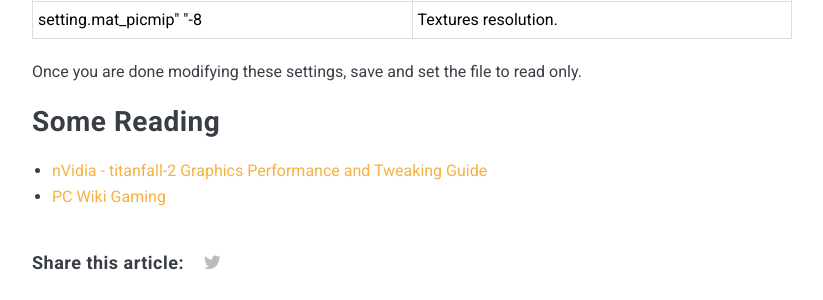
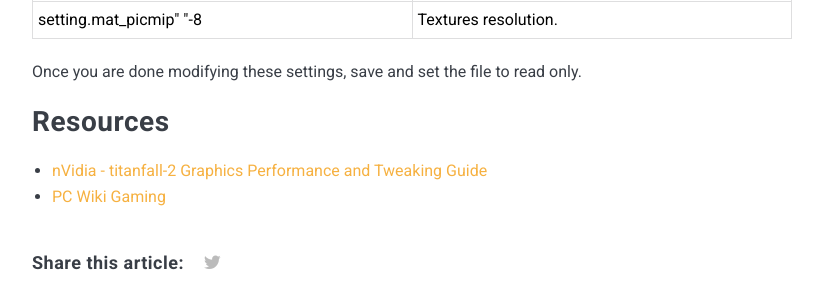
Before and after one commit to AnticOwl/anticowl.github.io, a Jekyll site: the page built from _posts/2024-07-18-Titanfall2.md, in a window 1280 px wide and 900 px high, scrolled down 2797 px, cut to the strip 0-508 px from the top of the window. Shown: the part 155-455 px from the top of the strip, without its empty margins (228-1051 px from the left). Built offline with Jekyll 4.4.1, drawn with Linux system fonts in a browser that asks for light colours; nearby versions of some CDN libraries.

Commit message:
Update 2024-07-18-Titanfall2.md

```diff
--- a/_posts/2024-07-18-Titanfall2.md
+++ b/_posts/2024-07-18-Titanfall2.md
@@ -126,6 +126,6 @@ Open `%USERPROFILE%\Documents\Respawn\Titanfall2\local\videoconfig.txt` and modi
 
 Once you are done modifying these settings, save and set the file to read only.
 
-## Some Reading
+## Resources
 * [nVidia - titanfall-2 Graphics Performance and Tweaking Guide](https://www.nvidia.com/en-us/geforce/guides/gfecnt/titanfall-2-graphics-performance-and-tweaking-guide/)
 * [PC Wiki Gaming](https://www.pcgamingwiki.com/wiki/Titanfall_2)
```
